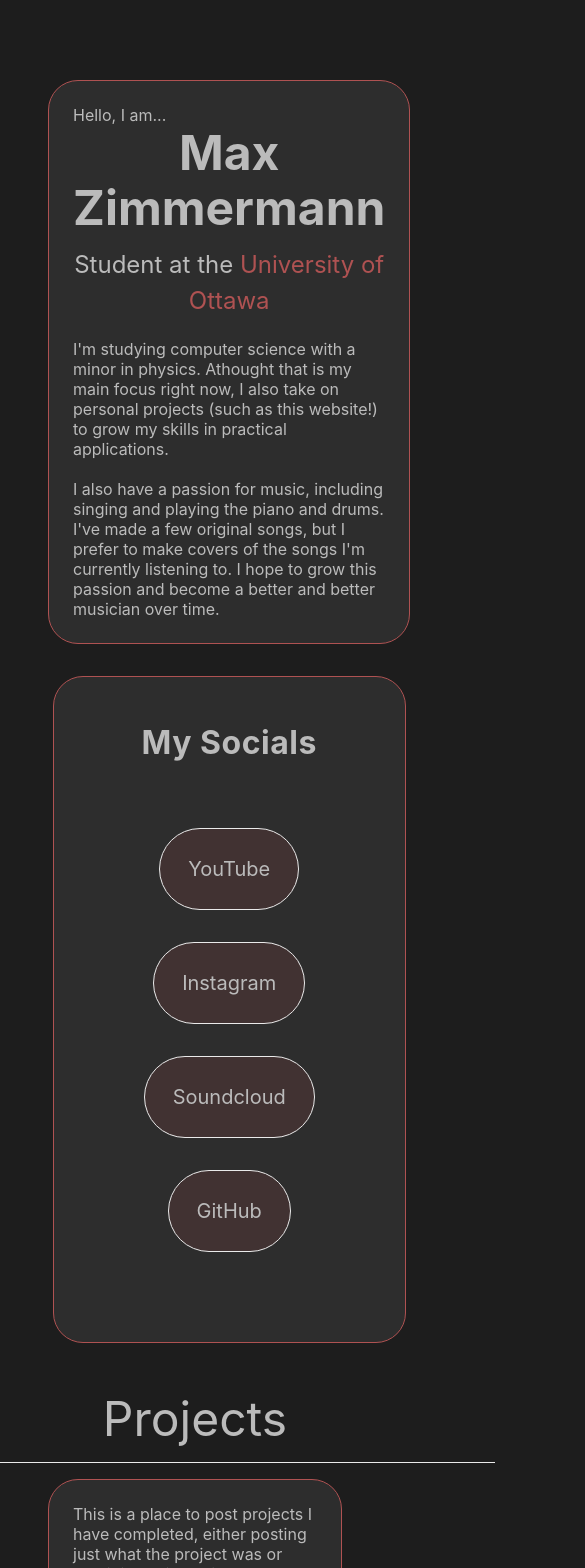
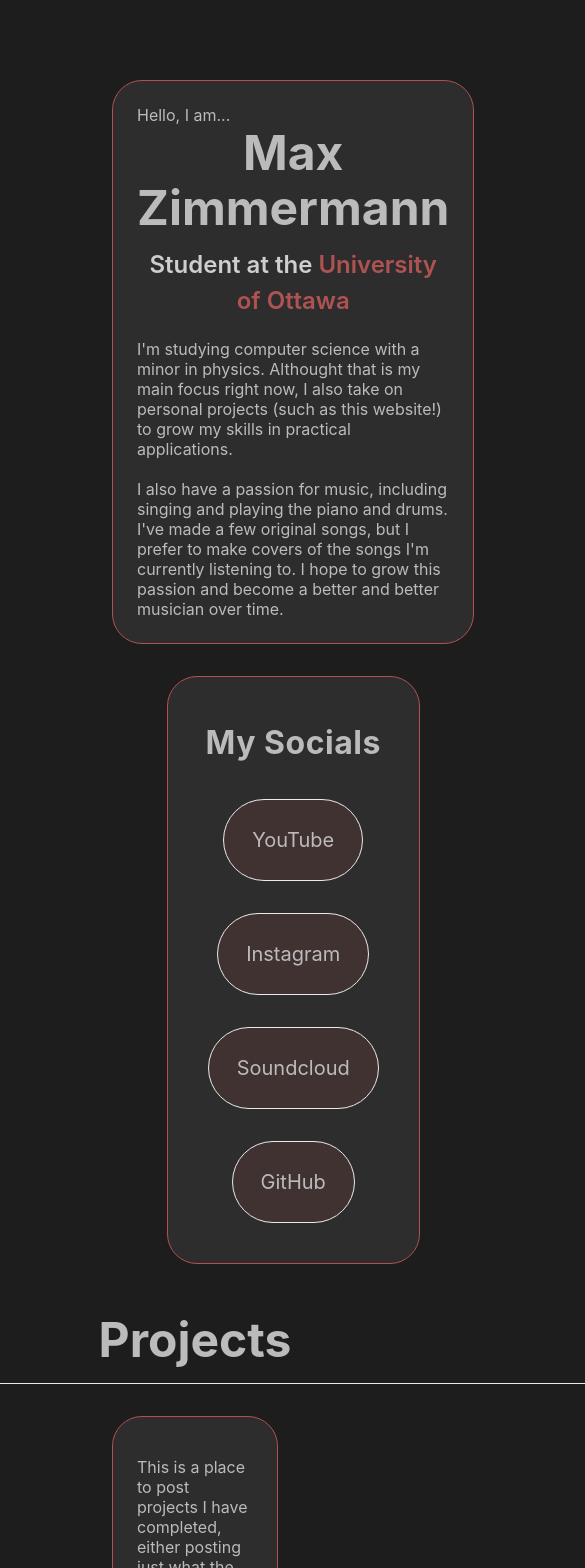
Before and after one commit to Hobomojo38/maxs-actual-first-website, a Next.js app: page / in a window 390 px wide. Shown: the top 1568 px of the page, 585 px wide, since content can reach past the window. Built offline with nearby package versions, Linux system fonts and the light colour scheme.

Commit message:
Fixed some spelling and improved mobile interface

```diff
--- a/pages/index.js
+++ b/pages/index.js
@@ -20,7 +20,7 @@ export default function Home() {
 
             <p className={styles.subtitle}>Student at the <a>University of Ottawa</a></p>
 
-            <p1>I'm studying <a>computer science</a> with a minor in <a>physics</a>. Athought that is my main focus right now, I also take on <a>personal projects</a> (such as this website!) to grow my skills in <a>practical applications</a>.
+            <p1>I'm studying <a>computer science</a> with a minor in <a>physics</a>. Althought that is my main focus right now, I also take on <a>personal projects</a> (such as this website!) to grow my skills in <a>practical applications</a>.
             <br></br><br></br>I also have a passion for <a>music</a>, including singing and playing the <a>piano and drums</a>. I've made a few original songs, but I prefer to make covers of the songs I'm currently listening to. I hope to <a>grow this passion</a> and become a better and better musician over time.</p1>
 
           </div>
@@ -38,10 +38,10 @@ export default function Home() {
           </div>
         </div>
 
-        <div className = {styles.titledDivider}><div className={styles.title}>Projects</div></div>
+        <div className = {styles.titledDivider}>Projects</div>
 
         <div className={styles.card}>
-          This is a place to post projects I have completed, either posting just what the project was or providing a link to it.
+          <p>This is a place to post projects I have completed, either posting just what the project was or providing a link to it.</p>
         </div>
 
         <div className={styles.grid}>
@@ -49,11 +49,12 @@ export default function Home() {
           <div className={styles.card}>
             <r>May 14th, 2022</r>
             <div className={styles.subtitle}>Website</div>
-            <p> I an effort to try and expand my web development skills, I made this website. I guess that's kind of like learning to swim by jumping in the deep end
+            <p> In an effort to try and expand my web development skills, I made this website. I guess that's kind of like learning to swim by jumping into the deep end,
               but I've already had a bit of experiance with HTML, so it was just CSS, Next.js, and the various domains needed to run it. I'm pretty proud with how it turned out,
-              and hopefully I can maintain it through the years as my skills grow (alongside my list of projects...) <br></br><br></br> Also, credit where credit is due,
-              this site was in no small way inspired by my friends Emilien and Reid's websites. I've borrowed some elements from both, so thank you guys for doing all the hard work
-              that I can now take credit for!
+              and hopefully I can maintain it throughout the years as my skills continue to grow (alongside my list of projects...) <br></br><br></br>
+
+              Also, credit where credit is due, this site was in no small way inspired by my friends Emilien and Reid's websites. I've borrowed some elements from both,
+              so thank you guys for doing all the hard work that I can now take credit for!
             </p>
           </div>
 
@@ -65,11 +66,11 @@ export default function Home() {
               would get familiar with it by building a private minecraft server using their Instances.<br></br><br></br>
 
               It took a few days, but eventually I got it up and operational. You could activate the server by visiting a webpage, at which point a 5 hour
-              countdown would start to eventually shut it down. Althought I wish I had more control options such as instant shut-down, I'm happy with how it turned out and I actually used it
+              countdown would start to eventually shut the server back down. Althought I wish I had more control options for users such as instant shut-down, I'm happy with how it turned out and I actually used it
               for the duration of that December. Unfortunately, it ended the same way all private minecraft servers do: a surge of excitement at the beginning only to fizzle out to nothing within
-              3 weeks. Tis the life... <br></br><br></br>
+              3 weeks. Tis the life of a server, oh well... <br></br><br></br>
 
-              Even so, I learned so much from this project. Not just how to use AWS, but how to work with Bash prompts and text-only interfaces. I had to make develop .service files
+              Even so, I learned so much from this project. Not just how to use AWS, but how to work with Bash prompts and text-only interfaces. I had to develop .service files
               and learn about (some...) automatic server processes. This was my first taste into servers and web applications, and overall, I'm pretty happy with how it turned out.
             </p>
           </div>
--- a/styles/Home.module.css
+++ b/styles/Home.module.css
@@ -4,7 +4,7 @@
 
 .main {
   min-height: 100vh;
-  padding: 4rem 0;
+  padding: 4rem;
   flex: 1;
   display: flex;
   flex-direction: column;
@@ -45,6 +45,7 @@
   margin: 0;
   line-height: 1.15;
   font-size: 3rem;
+
   text-align: center;
 }
 
@@ -52,9 +53,11 @@
   margin: 0.25rem 0;
   line-height: 1.5;
   font-size: 1.5rem;
+  font-weight: 600;
   padding-top: 0.5rem;
   padding-bottom: 1rem;
   text-align: center;
+  color: #cecece;
 }
 
 .subtitle a{
@@ -89,7 +92,6 @@
   justify-content: center;
   flex-wrap: wrap;
   max-width: 500px;
-  margin: 50px;
 
   border-radius: 1px;
   border-color: #eaeaea;
@@ -107,6 +109,8 @@
   transition: color 0.15s ease, border-color 0.15s ease;
   max-width: 500px;
 }
+
+/*background-color: #2d2d2d;*/
 
 .card h2 {
   margin: 0 0 1rem 0;
@@ -223,11 +227,17 @@
 
 .titledDivider {
   text-align: center;
+
   padding-top: 2rem;
   padding-bottom: 1rem;
-  font-size: 2rem;
-  min-width: 600px;
+  margin-bottom: 1rem;
+
+  font-size: 3rem;
+  font-weight: 700;
+
   border-bottom: 1px solid #eaeaea;
+  min-width: 50rem;
+  line-height: 1.15;
 }
 
 @media (max-width: 600px) {
--- a/styles/globals.css
+++ b/styles/globals.css
@@ -1,6 +1,7 @@
 html,
 body {
   background-color: #1d1d1d;
+  background-color: linear-gradient(90deg, rgb(252, 176, 69) 0%, rgb(253, 29, 29) 0%, rgb(131, 58, 180) 100%);
   color: #bbbbbb;
   padding: 0;
   margin: 0;
```
Also changed, not shown: public/Centenial Flame Photo.jpg (added), public/Piano Man.jpg (added).
